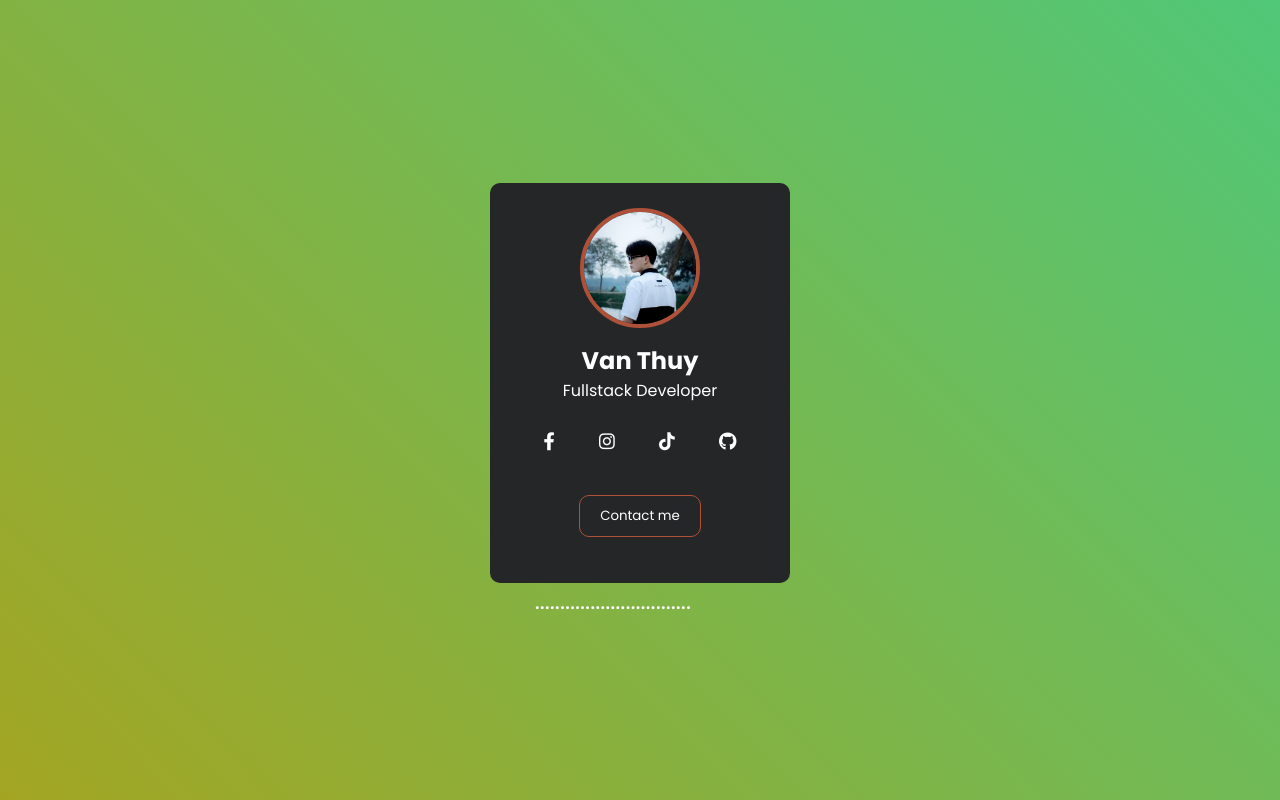
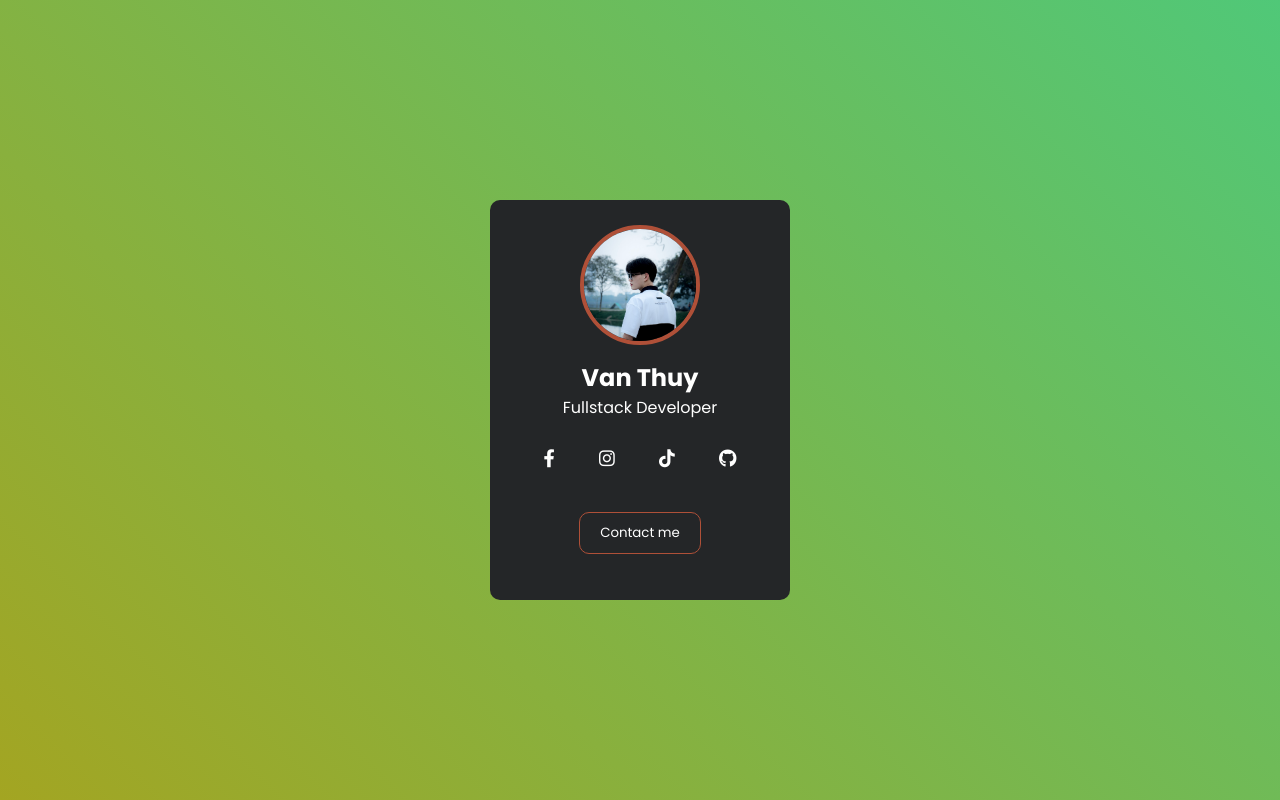
Before and after one commit to hahuudev-02/Profile, a plain HTML site: page index.html in a window 1280 px wide. Drawn offline with Linux system fonts and the light colour scheme.

Commit message:
Update index.html

```diff
--- a/index.html
+++ b/index.html
@@ -41,10 +41,3 @@
 			<button>Contact me</button>
 
 		</div>
-		<body>
-			<div>
-				<div class="typewriter_effect">
-					<p>...............................</p>
-				</div>
-			</div>
-		</body>
```
